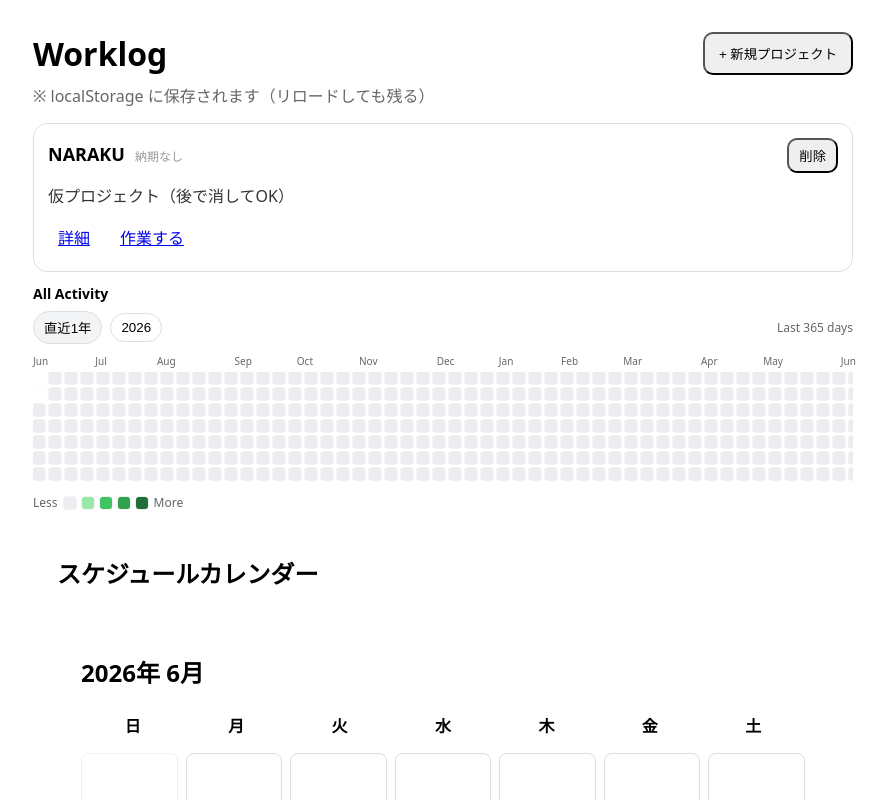
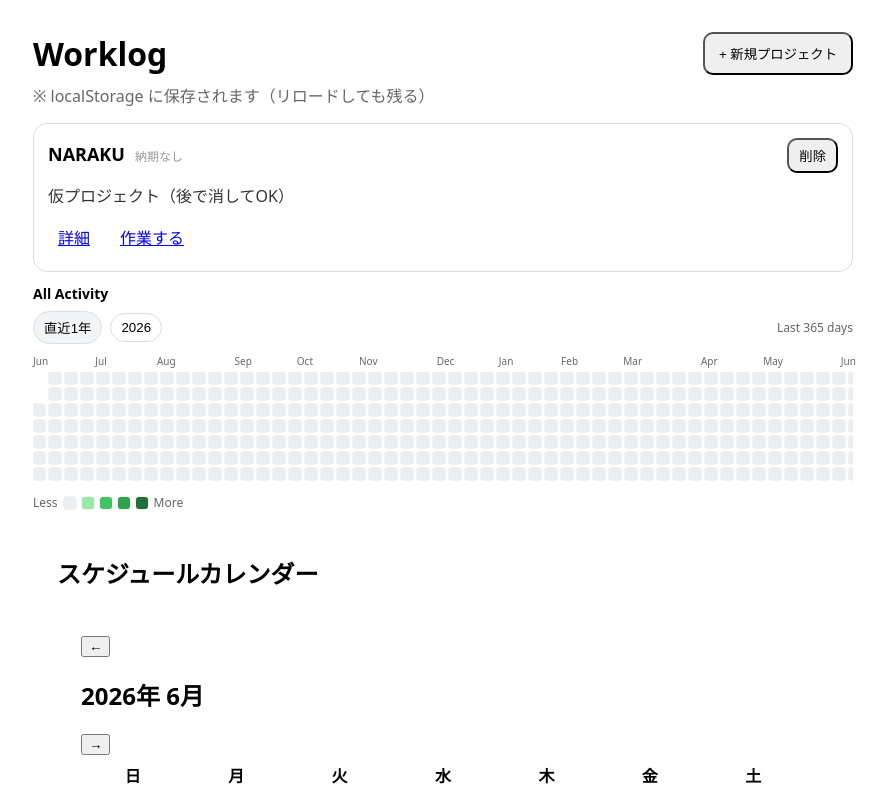
Before and after one commit to kei5o55/worklog-app, a React (Vite) app: page /projects in a window 1280 px wide. Shown: the top 800 px of the page, without its empty margins (197-1084 px from the left). Built offline with nearby package versions, Linux system fonts and the light colour scheme.

Commit message:
月変更ボタン追加

```diff
--- a/src/components/CalendarBoard.tsx
+++ b/src/components/CalendarBoard.tsx
@@ -14,6 +14,7 @@ export default function CalendarPage() {
     const [current, setCurrent] = useState(() => new Date());
     const [selectedCell, setSelectedCell] = useState<CalendarCell | null>(null);
     const [refreshKey, setRefreshKey] = useState(0);
+
 
     const year = current.getFullYear();
     const month = current.getMonth();
@@ -48,6 +49,10 @@ export default function CalendarPage() {
         }
     };
 
+    const moveMonth = (diff: number) => {
+        setCurrent((prev) => new Date(prev.getFullYear(), prev.getMonth() + diff, 1));
+    };
+
     return (
         <div style={{ padding: 24 }}>
         <ScheduleCalendar
@@ -57,6 +62,7 @@ export default function CalendarPage() {
             memos={memos}
             commits={commits}
             onSelectDate={setSelectedCell}
+            moveMonth={moveMonth}
         />
 
         <CalendarDayDetail
--- a/src/components/ScheduleCalendar.tsx
+++ b/src/components/ScheduleCalendar.tsx
@@ -9,6 +9,7 @@ type Props = {
     memos: CalendarMemo[];
     commits: Commit[];
     onSelectDate?: (cell: CalendarCell) => void;
+    moveMonth: (diff: number) => void;
 };
 
 const WEEK_LABELS = ["日", "月", "火", "水", "木", "金", "土"];
@@ -20,6 +21,7 @@ export default function ScheduleCalendar({
     memos,
     commits,
     onSelectDate,
+    moveMonth,
 }: Props) {
   const [selectedDate, setSelectedDate] = useState<string | null>(null);
 
@@ -29,9 +31,19 @@ export default function ScheduleCalendar({
 
   return (
     <div style={styles.wrapper}>
-      <h2 style={styles.title}>
+        <div style={styles.header}>
+            <button type="button" onClick={() => moveMonth(-1)}>
+                ←
+            </button>
+
+            <h2 style={styles.monthLabel}>
                 {year}年 {month + 1}月
             </h2>
+
+            <button type="button" onClick={() => moveMonth(1)}>
+                →
+            </button>
+        </div>
 
       <div style={styles.weekHeader}>
         {WEEK_LABELS.map((label) => (
```
Lines whose indentation alone changed are shown as unchanged.
